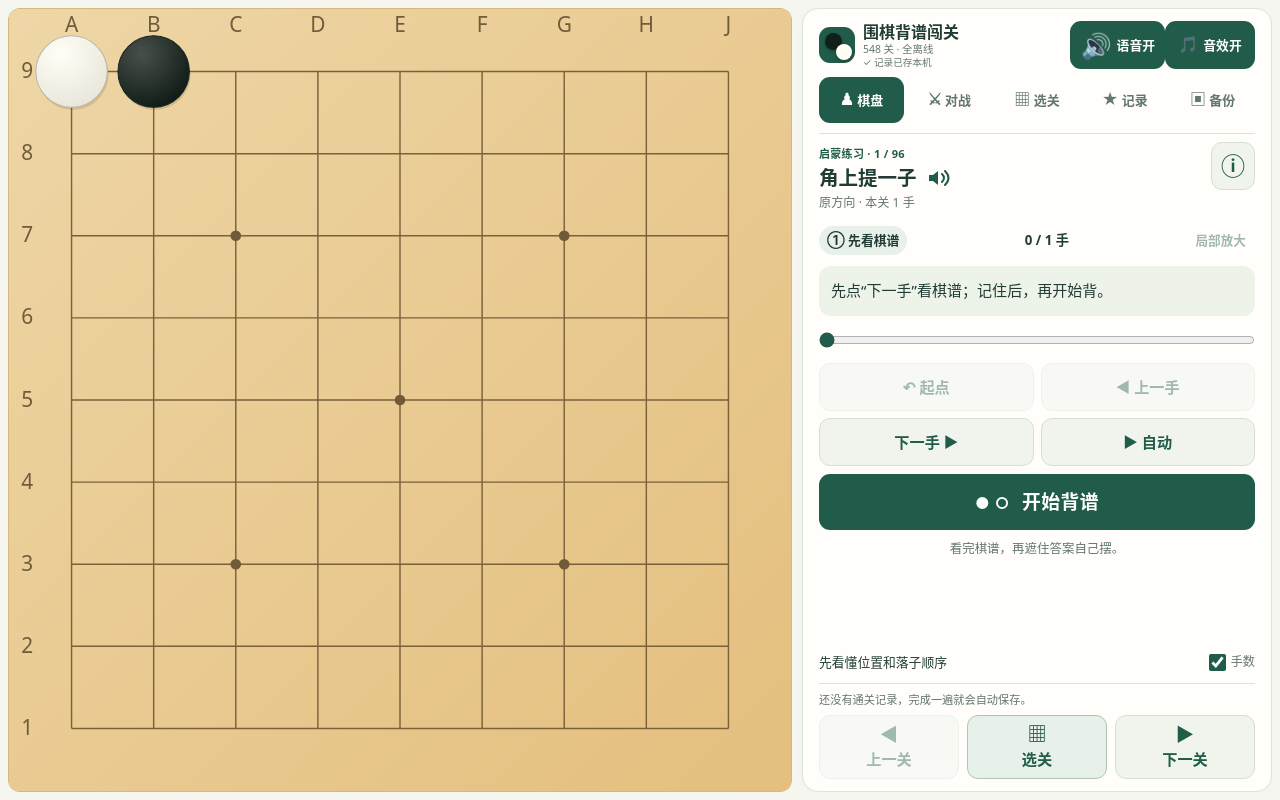
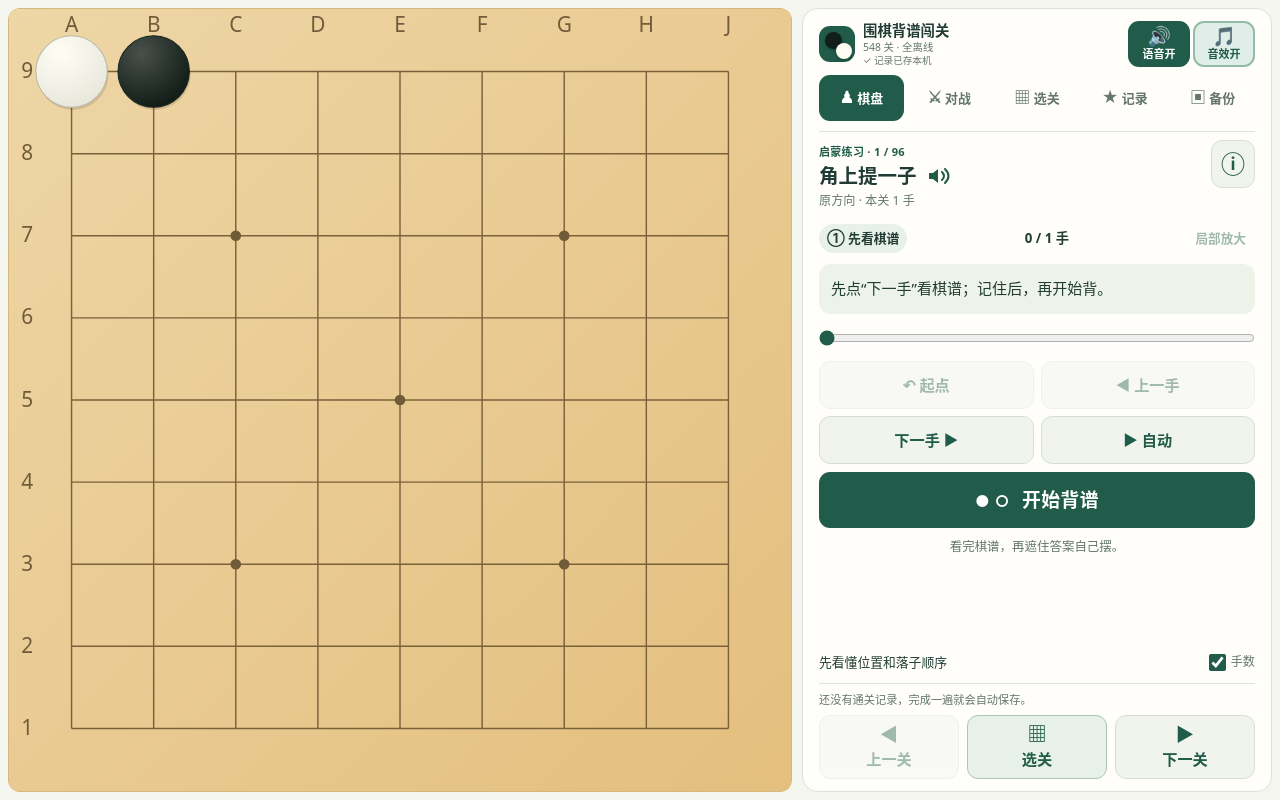
Before and after one commit to wangpeng468/weiqi-quest, a website: page assets/index.html in a window 1280 px wide. Drawn offline with Linux system fonts and the light colour scheme; files that its build step writes are made by us from their sources.

Commit message:
style: fit voice and sound switches in the landscape right sidebar

```diff
--- a/assets/app.css
+++ b/assets/app.css
@@ -457,3 +457,24 @@ body.tablet-landscape[data-page="battle"] main{padding:8px;flex:1 1 auto;height:
  .battle-live-score{font-size:.63rem!important;padding:2px 5px;}
  .record-tabs button{font-size:.78rem;padding:3px 5px;}
 }
+
+/* v2.9.1: two independent sound controls; never consume extra board height. */
+.tablet-landscape .top-right{display:flex;align-items:center;gap:4px;flex-shrink:0;}
+.tablet-landscape .top-right .voice-toggle{display:flex;flex-direction:column;gap:0;min-width:66px;min-height:46px;padding:3px 4px;line-height:1.12;white-space:nowrap;}
+.tablet-landscape .top-right .voice-toggle #voiceIcon,
+.tablet-landscape .top-right .voice-toggle #soundIcon{font-size:19px;line-height:1.05;}
+.tablet-landscape .top-right .voice-toggle small{font-size:11px;line-height:1.3;}
+.tablet-landscape .top-right .sound-toggle{background:#dfeee8;color:#205c49;border-color:#94bba7;}
+.tablet-landscape .top-right .sound-toggle[aria-pressed="false"]{background:#fff;color:#64766e;border-color:#c9d5c9;}
+.tablet-landscape[data-page="practice"] .topbar,.tablet-landscape[data-page="battle"] .topbar{grid-template-columns:minmax(0,1fr) auto;column-gap:4px;}
+.tablet-landscape[data-page="practice"] .top-right,.tablet-landscape[data-page="battle"] .top-right{gap:3px;justify-self:end;}
+.tablet-landscape[data-page="practice"] .top-right .voice-toggle,
+.tablet-landscape[data-page="battle"] .top-right .voice-toggle{min-width:60px;width:62px;max-width:62px;height:46px;min-height:46px;padding:2px 2px;flex-direction:column;gap:0;}
+.tablet-landscape[data-page="practice"] .brand strong,.tablet-landscape[data-page="battle"] .brand strong{display:block;font-size:.9rem;overflow:hidden;text-overflow:ellipsis;white-space:nowrap;}
+@media(max-width:900px) and (orientation:landscape){
+ .tablet-landscape .top-right .voice-toggle{min-width:60px;max-width:64px;padding:2px;}
+}
+@media(max-height:560px) and (orientation:landscape){
+ .tablet-landscape[data-page="practice"] .top-right .voice-toggle,
+ .tablet-landscape[data-page="battle"] .top-right .voice-toggle{min-height:42px;height:42px;}
+}
```
